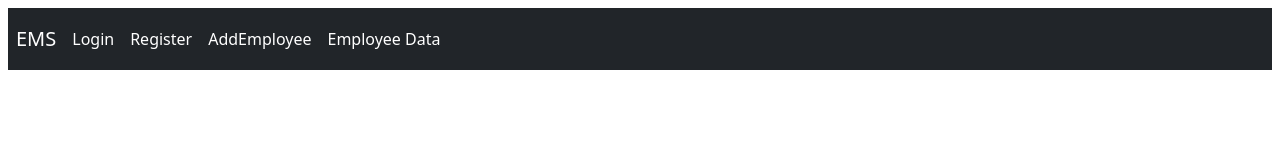
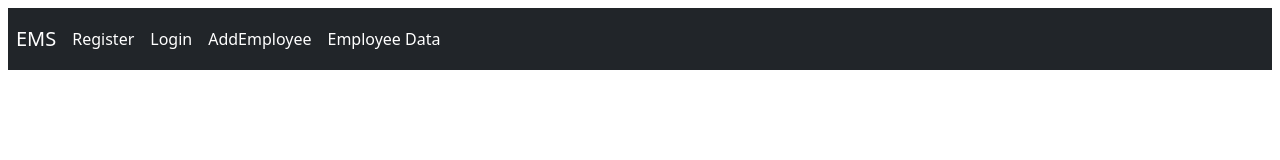
Before and after one commit to sushma19156/Employment-management-system-scrum-8, a React (Create React App) app: page / in a window 1280 px wide. Shown: the top 160 px of the page. Built offline with nearby package versions, Linux system fonts and the light colour scheme.

Commit message:
sasiappchanges

```diff
--- a/src/App.js
+++ b/src/App.js
@@ -13,16 +13,15 @@ function App() {
     <Router>
       <div className="App ">
         <nav className="navbar navbar-expand-lg navbar-light bg-dark m-2">
-          <a className="navbar-brand text-white p-1 m-1" href="#">EMS</a>
+          <a className="navbar-brand text-white p-1 m-1" href="">EMS</a>
           <button className="navbar-toggler" type="button" data-toggle="collapse" data-target="#navbarNavAltMarkup" aria-controls="navbarNavAltMarkup" aria-expanded="false" aria-label="Toggle navigation">
           </button>
           <div className="collapse navbar-collapse" id="navbarNavAltMarkup">
             <div className="navbar-nav">
-              <a className="nav-item nav-link " href="#"> <Link to="/login" className='text-white text-decoration-none'> Login</Link></a>
-
-              <a className="nav-item nav-link" href="#"> <Link to="/register" className='text-white text-decoration-none'> Register</Link></a>
-              <a className="nav-item nav-link" href="#"> <Link to="/" className='text-white text-decoration-none'> AddEmployee</Link></a>
-              <a className="nav-item nav-link" href="#"> <Link to="/tabledata" className='text-white text-decoration-none'> Employee Data</Link></a>
+            <a className="nav-item nav-link" > <Link to="/register" className='text-white text-decoration-none'> Register</Link></a>
+              <a className="nav-item nav-link "> <Link to="/login" className='text-white text-decoration-none'> Login</Link></a>
+              <a className="nav-item nav-link" > <Link to="/adddetails" className='text-white text-decoration-none'> AddEmployee</Link></a>
+              <a className="nav-item nav-link"> <Link to="/tabledata" className='text-white text-decoration-none'> Employee Data</Link></a>
 
             </div>
           </div>
```
